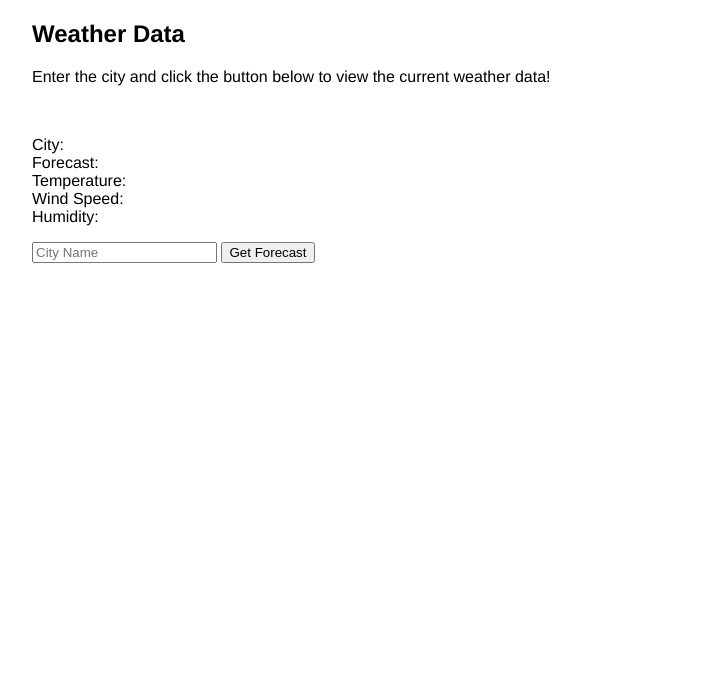
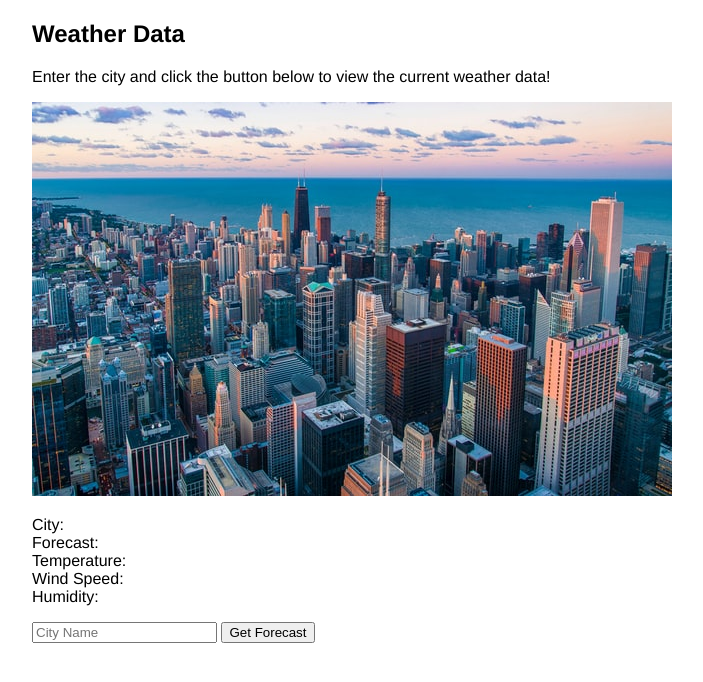
Before and after one commit to guyett92/weather-app, a plain HTML site: page index.html in a window 1280 px wide. Shown: the whole page, without its empty margins (308-1011 px from the left). Drawn offline with nearby package versions, Linux system fonts and the light colour scheme.

Commit message:
commits version 1.0

```diff
--- a/index.html
+++ b/index.html
@@ -14,7 +14,7 @@
         <section>
             <h1>Weather Data</h1>
             <p>Enter the city and click the button below to view the current weather data!</p>
-            <img src="">
+            <img src="img/city.jpg">
             <dl>
                 <dt>City:</dt>
                 <dd id="city"></dd>
--- a/js/script.js
+++ b/js/script.js
@@ -52,6 +52,7 @@ function conversion(kelvin) {
     return Math.floor(kelvin * (9/5) - 459.67) + "°F";
 }
 
+//Entice the user to click again
 function clickAgain() {
     $again.html('Search another city!');
 }
```
Also changed, not shown: img/city.jpg (added).
